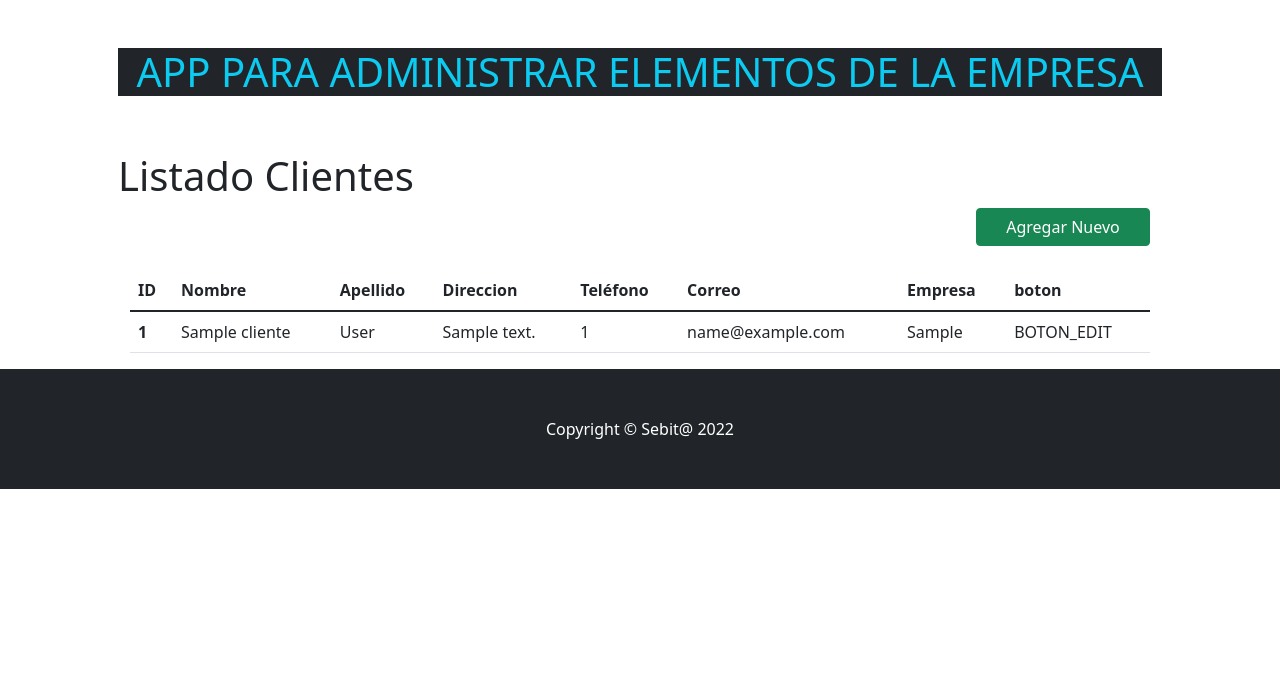
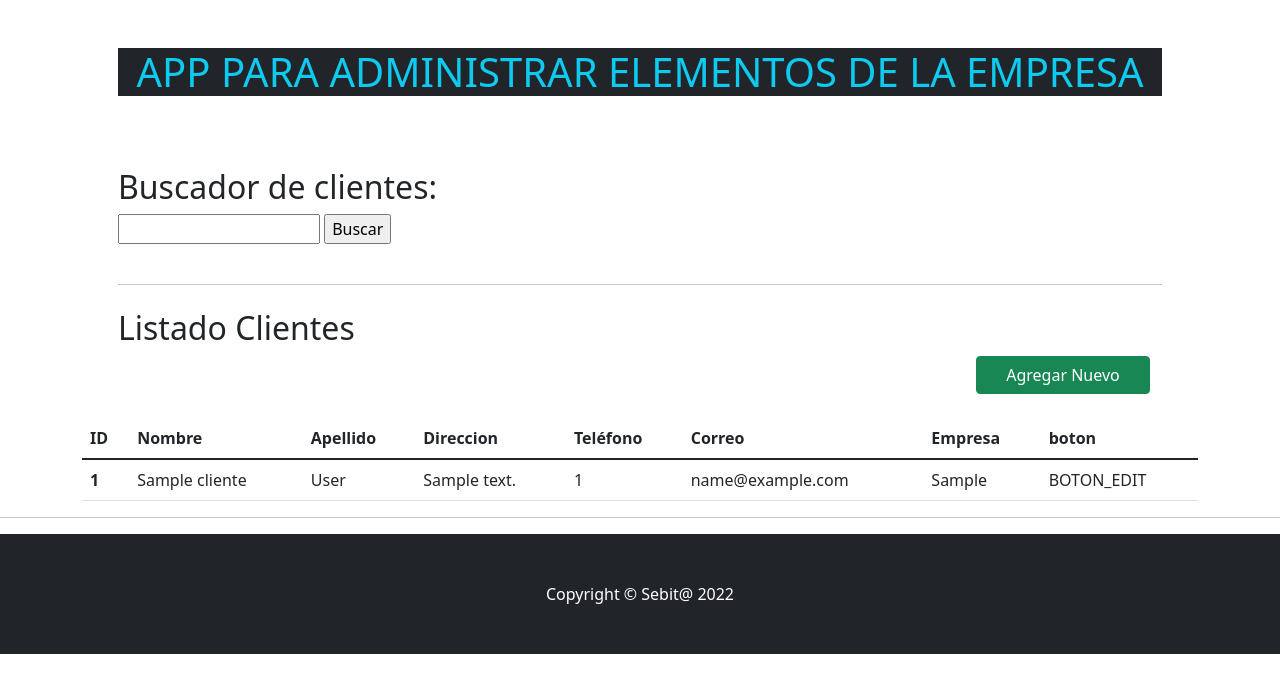
Before and after one commit to sebastianscheel/Entrega_Desafio_CODER, a Django app: page /my_app1/clientes/ in a window 1280 px wide. Shown: the part 56-749 px from the top of the page. Run offline with Django 4.2, Linux system fonts and the light colour scheme; tables that the repository leaves empty hold one stand-in row (values such as "Sample post"); some libraries are stand-ins or nearby versions.

Commit message:
comenzando con la busqueda

```diff
--- a/my_app1/templates/my_app1/cliente_list.html
+++ b/my_app1/templates/my_app1/cliente_list.html
@@ -2,10 +2,27 @@
 {% load static %}
 
 {% block my_app1_content %}
-<h1>Listado Clientes</h1>
+<!-- Buscador -->
 <div class="row col-12 justify-content-end mb-2 pr-0">
-        <a class="btn btn-success col-md-2" href="{% url 'my_app1:cliente_add' %}">Agregar Nuevo</a>
+    <!-- Buscador -->
+    <form action="../../form-result.php" method="post" target="_blank">
+      <p>
+        <h2>Buscador de clientes:</h2> <input type="search" name="busquedacodigo" size="16rem" maxlength="35">
+        <input type="submit" value="Buscar">
+      </p>
+    </form>
+</div>
+<!-- Divider-->
+<hr class="my-4" />
+
+<!-- Listado Clientes-->
+<h2>Listado Clientes</h2>
+<div class="row col-12 justify-content-end mb-2 pr-0">
+  <a class="btn btn-success col-md-2" href="{% url 'my_app1:cliente_add' %}"
+    >Agregar Nuevo</a>
+
   <p></p>
+</div>
 </div>
 <div class="container">
   <table class="table table-striped-columns">
@@ -37,5 +54,7 @@
     </tbody>
   </table>
 </div>
+<!-- Divider-->
+<hr class="my-3" />
 
 {% endblock %}
--- a/my_app1/views.py
+++ b/my_app1/views.py
@@ -1,5 +1,6 @@
 from django.shortcuts import render
 from django.contrib import messages
+from django.db.models import Q
 
 from my_app1.models import Cliente
 from my_app1.forms import ClienteForm
```
Also changed, not shown: my_app1/urls.py (line endings or trailing spaces). Lines whose indentation alone changed are shown as unchanged.
